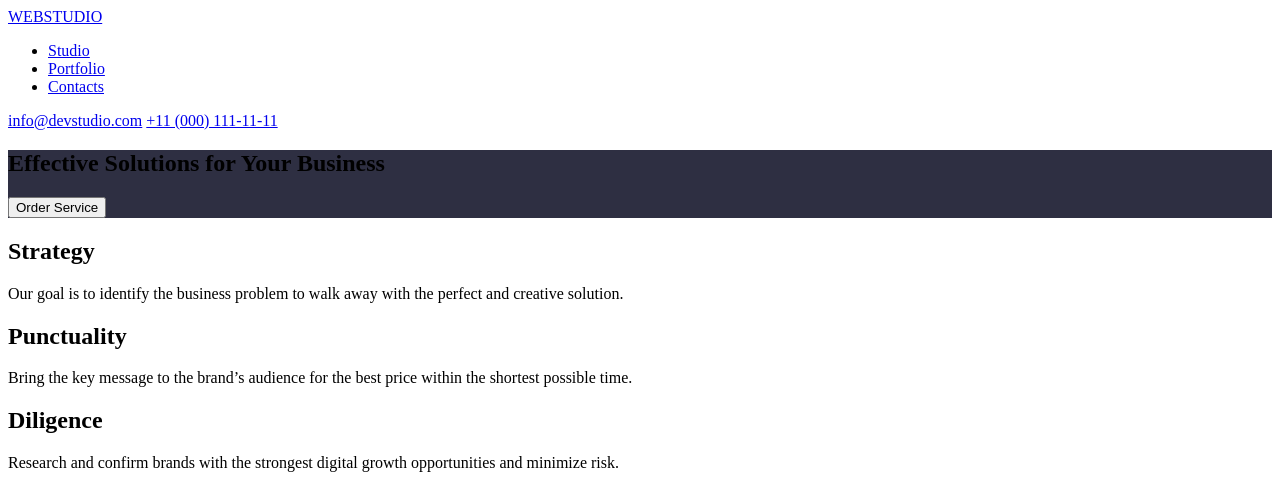
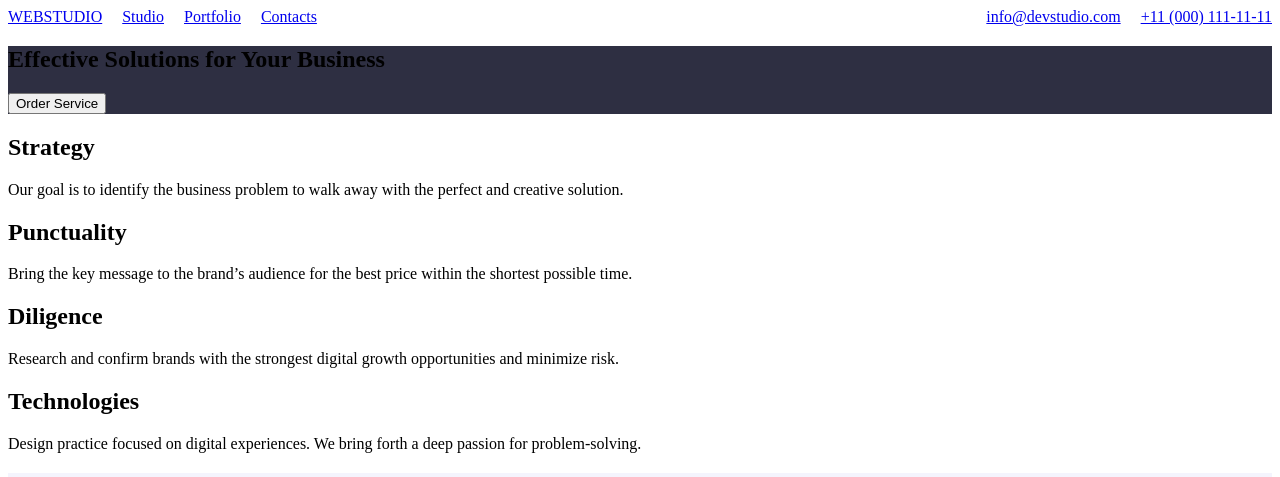
Before and after one commit to szymon920/goit-markup-hw-01, a plain HTML site: page index.html in a window 1280 px wide. Shown: the top 477 px of the page. Drawn offline with Linux system fonts and the light colour scheme.

Commit message:
Update index.html

```diff
--- a/index.html
+++ b/index.html
@@ -6,29 +6,34 @@
     <title>WebStudio</title>
   </head>
   <body>
-    <!-- Header -->
-    <header>
-      <nav>
+    <header
+      style="display: flex; align-items: center; justify-content: space-between"
+    >
+      <nav style="display: flex; align-items: center; gap: 20px">
         <a href="#" class="logo">WEBSTUDIO</a>
-        <ul>
+        <ul
+          style="
+            display: flex;
+            list-style: none;
+            padding: 0;
+            gap: 20px;
+            margin: 0;
+          "
+        >
           <li><a href="#">Studio</a></li>
           <li><a href="#">Portfolio</a></li>
           <li><a href="#">Contacts</a></li>
         </ul>
       </nav>
-      <div class="contact-info">
+      <div style="display: flex; gap: 20px">
         <a href="mailto:info@devstudio.com">info@devstudio.com</a>
         <a href="tel:+110001111111">+11 (000) 111-11-11</a>
       </div>
     </header>
-
-    <!-- Hero Section -->
     <section style="background-color: #2e2f42">
       <h1>Effective Solutions for Your Business</h1>
       <button type="button">Order Service</button>
     </section>
-
-    <!-- Features/Services Section -->
     <section style="background-color: #ffffff">
       <div>
         <h2>Strategy</h2>
@@ -95,7 +100,6 @@
       </div>
     </section>
 
-    <!-- Footer -->
     <footer style="background-color: #2e2f42">
       <a href="#" class="logo">WEBSTUDIO</a>
       <p>
```
